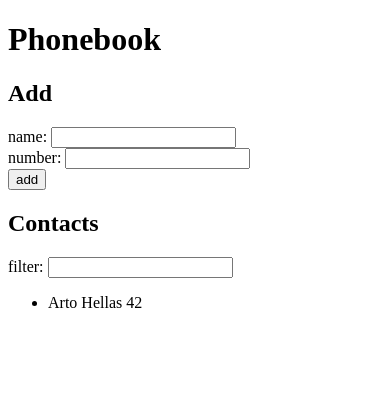
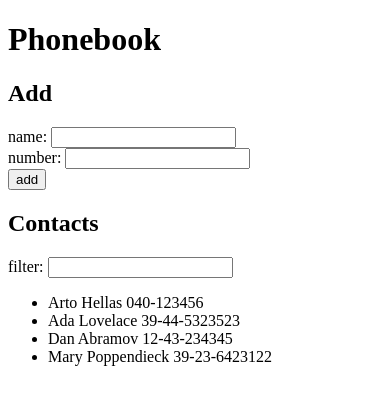
Before and after one commit to PeterKementzey/fullstack-open-course, a React (Vite) app in the folder part2/phonebook/: page / in a window 390 px wide. Shown: the top 404 px of the page. Built offline with nearby package versions, Linux system fonts and the light colour scheme; data requests are answered from the project's data file.

Commit message:
feat(phonebook): Exercise 2.11

```diff
--- a/part2/phonebook/db.json
+++ b/part2/phonebook/db.json
@@ -1,5 +1,5 @@
 {
-  "persons":[
+  "persons": [
     {
       "name": "Arto Hellas",
       "number": "040-123456",
--- a/part2/phonebook/src/App.jsx
+++ b/part2/phonebook/src/App.jsx
@@ -1,14 +1,23 @@
-import { useState } from 'react'
+import axios from 'axios'
+import { useEffect, useState } from 'react'
+import Contacts from './Contacts'
 import Form from './Form'
-import Contacts from './Contacts'
 
 const App = () => {
-  const [persons, setPersons] = useState([
-    { name: 'Arto Hellas', number: 42 }
-  ])
+  const [persons, setPersons] = useState([])
   const [newName, setNewName] = useState('')
   const [newNumber, setNewNumber] = useState('')
   const [filter, setFilter] = useState('')
+
+  const getInitialPersons = () => {
+    axios
+      .get('http://localhost:3001/persons')
+      .then((response) => {
+        const persons = response.data
+        setPersons(persons)
+      })
+  }
+  useEffect(getInitialPersons, [])
 
   const submitFormHandler = (event) => {
     event.preventDefault()
```
